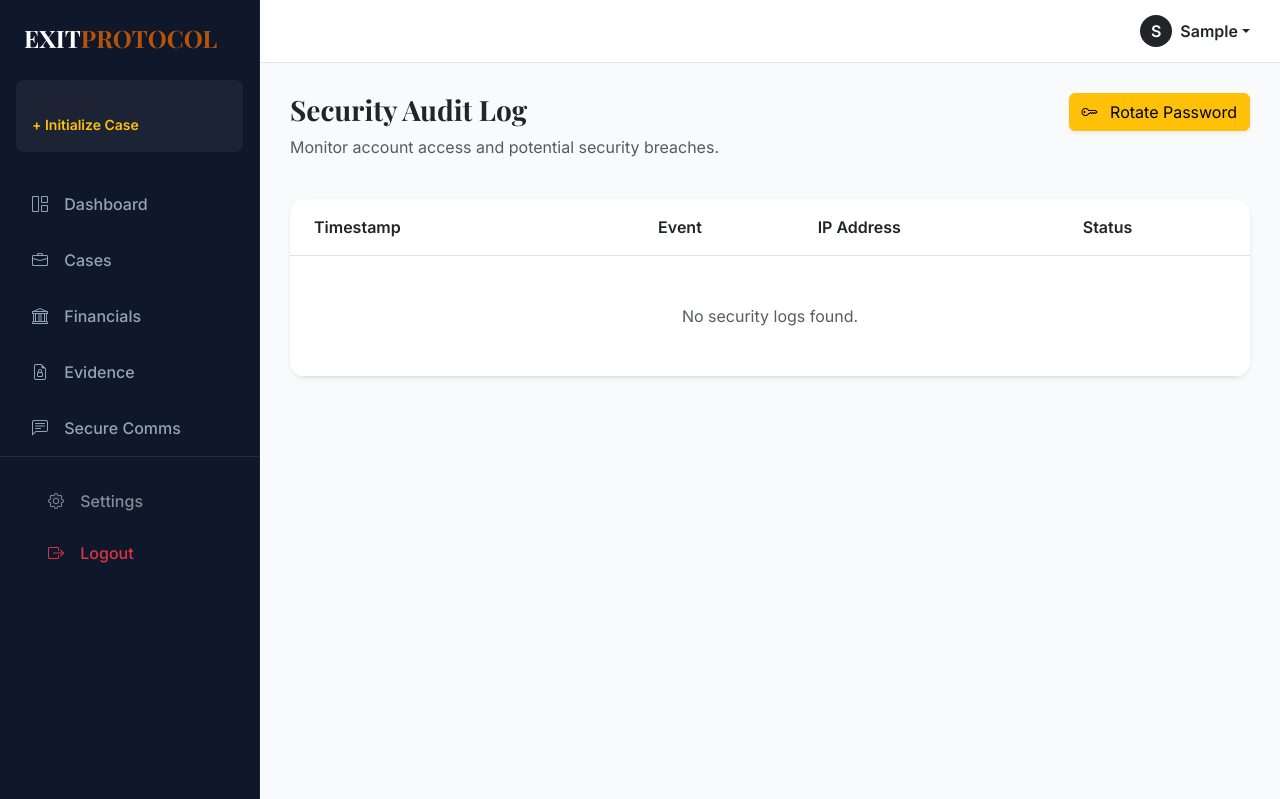
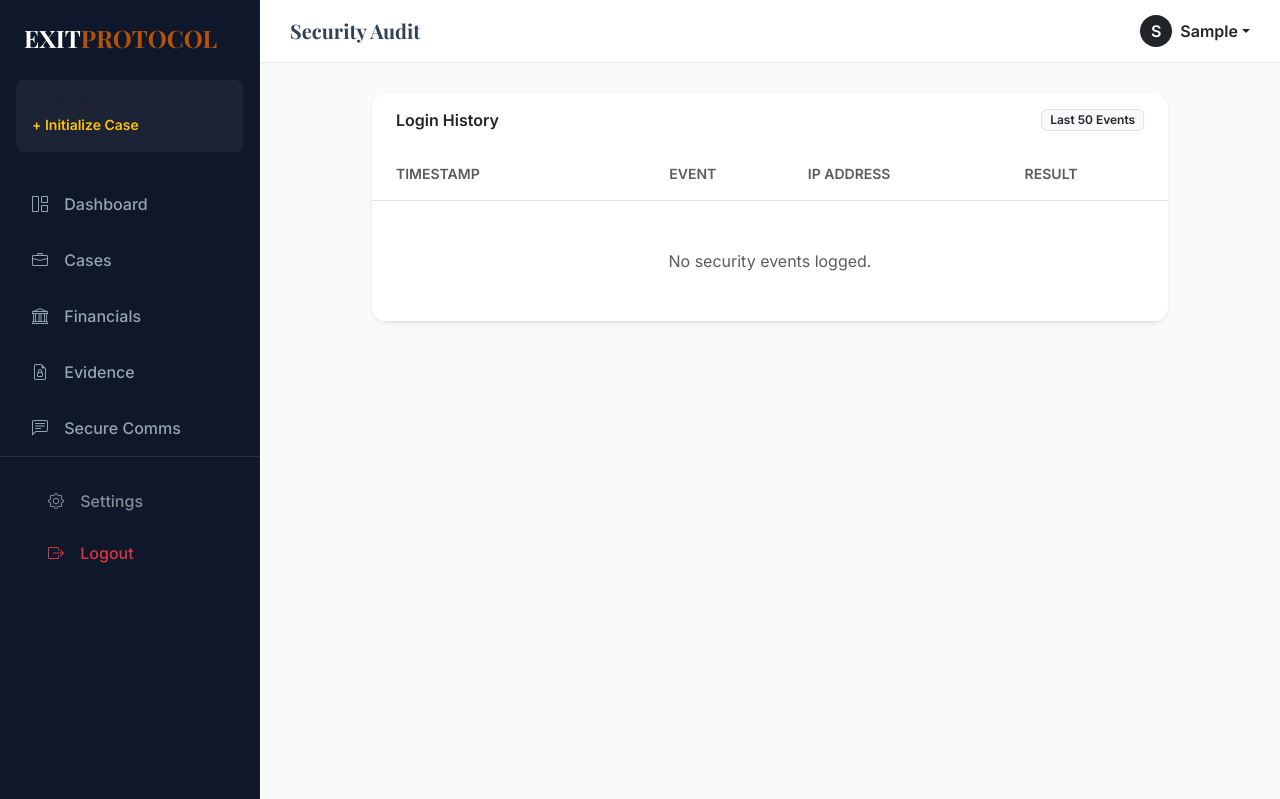
Before and after one commit to Vinaygond/exit-protocol, a Django app: page /accounts/security-log/ in a window 1280 px wide. Shown: the top 799 px of the page. Run offline with Django 5.2, Linux system fonts and the light colour scheme; the visitor is signed in with stand-in values (Sample User, id 1); data that the repository does not hold is empty.

Commit message:
Update security_log.html

```diff
--- a/accounts/templates/accounts/security_log.html
+++ b/accounts/templates/accounts/security_log.html
@@ -1,42 +1,31 @@
 {% extends 'base.html' %}
 
-{% block title %}Security Audit | Exit Protocol{% endblock %}
+{% block title %}Security Audit{% endblock %}
+{% block page_title %}Security Audit{% endblock %}
 
 {% block content %}
-<div class="row mb-4">
-    <div class="col-md-8">
-        <h3 class="fw-bold brand-font text-dark">Security Audit Log</h3>
-        <p class="text-muted">Monitor account access and potential security breaches.</p>
+<div class="row justify-content-center">
+    <div class="col-lg-10">
+        <div class="card border-0 shadow-sm rounded-4 overflow-hidden">
+            <div class="card-header bg-white border-0 py-3 px-4 d-flex justify-content-between align-items-center">
+                <h6 class="fw-bold text-dark mb-0">Login History</h6>
+                <span class="badge bg-light text-dark border">Last 50 Events</span>
             </div>
-    <div class="col-md-4 text-end">
-        <a href="{% url 'accounts:change_password' %}" class="btn btn-warning shadow-sm">
-            <i class="bi bi-key me-2"></i> Rotate Password
-        </a>
-    </div>
-</div>
-
-<div class="card border-0 shadow-sm rounded-4 overflow-hidden">
             <div class="table-responsive">
                 <table class="table table-hover align-middle mb-0">
                     <thead class="bg-light">
                         <tr>
-                    <th class="px-4 py-3">Timestamp</th>
-                    <th class="py-3">Event</th>
-                    <th class="py-3">IP Address</th>
-                    <th class="py-3">Status</th>
+                            <th class="px-4 py-3 text-muted small text-uppercase fw-bold">Timestamp</th>
+                            <th class="py-3 text-muted small text-uppercase fw-bold">Event</th>
+                            <th class="py-3 text-muted small text-uppercase fw-bold">IP Address</th>
+                            <th class="py-3 text-muted small text-uppercase fw-bold">Result</th>
                         </tr>
                     </thead>
                     <tbody>
                         {% for log in login_history %}
                         <tr>
-                    <td class="px-4 text-muted">{{ log.timestamp }}</td>
-                    <td>
-                        {% if log.success %}
-                            <span class="fw-bold text-dark">Login Attempt</span>
-                        {% else %}
-                            <span class="fw-bold text-danger">Failed Login</span>
-                        {% endif %}
-                    </td>
+                            <td class="px-4 text-dark">{{ log.timestamp|date:"M d, Y H:i:s" }}</td>
+                            <td>Authentication Attempt</td>
                             <td class="font-monospace text-muted">{{ log.ip_address }}</td>
                             <td>
                                 {% if log.success %}
@@ -48,11 +37,13 @@
                         </tr>
                         {% empty %}
                         <tr>
-                    <td colspan="4" class="text-center py-5 text-muted">No security logs found.</td>
+                            <td colspan="4" class="text-center py-5 text-muted">No security events logged.</td>
                         </tr>
                         {% endfor %}
                     </tbody>
                 </table>
             </div>
         </div>
+    </div>
+</div>
 {% endblock %}
```
Lines whose indentation alone changed are shown as unchanged.
